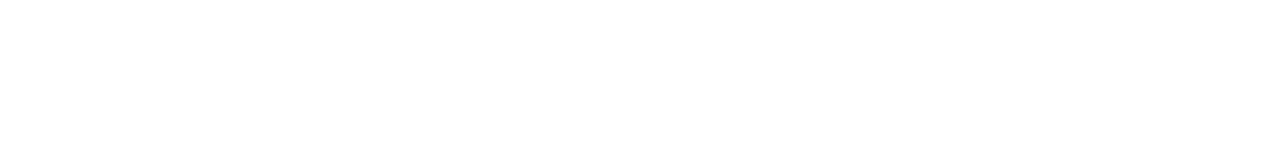
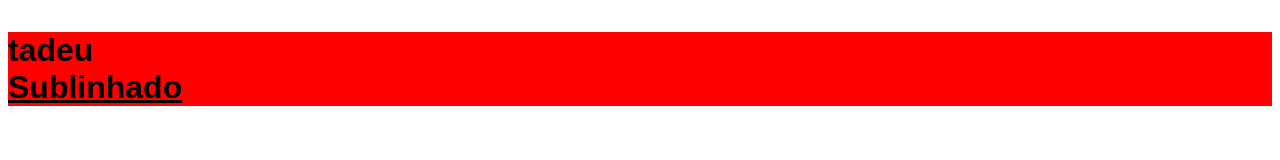
Before and after one commit to degrigo/js, a plain HTML site: page aula05/exec02.html in a window 1280 px wide. Drawn offline with Linux system fonts and the light colour scheme.

Commit message:
Developed design pattern factory with js

```diff
--- a/aula05/exec02.html
+++ b/aula05/exec02.html
@@ -17,7 +17,17 @@
                     }
                     elemento.adicionarEm = function(id){
                         document.getElementById(id).appendChild(elemento);
+                        return elemento;
                     };
+                    elemento.adicionar = function(node) {
+                        elemento.appendChild(node);
+                        return elemento;
+                    }
+                    elemento.adicionarTexto = function(texto) {
+                        texto = document.createTextNode(texto);
+                        elemento.appendChild(texto);
+                        return elemento;
+                    }
                     return elemento;
                 }
             };
@@ -31,8 +41,15 @@
             var p = gerador('p');
             var h1 = gerador('h1');
             p.adicionarEm('main');
-            h1.adicionarEm('main');
-
+            //adicionando p dentro de h1
+            //h1.adicionar(p);
+            //h1.adicionarEm('main');
+            //trabalhando com casquetamento. retornando o próprio objeto que foi chamado
+            h1.adicionar(p)
+                .adicionarEm('main')
+                .adicionarTexto('tadeu')
+                .adicionar(gerador('br'))
+                .adicionar(gerador('u').adicionarTexto('Sublinhado'));
         </script>
     </body>
 </html>
```
